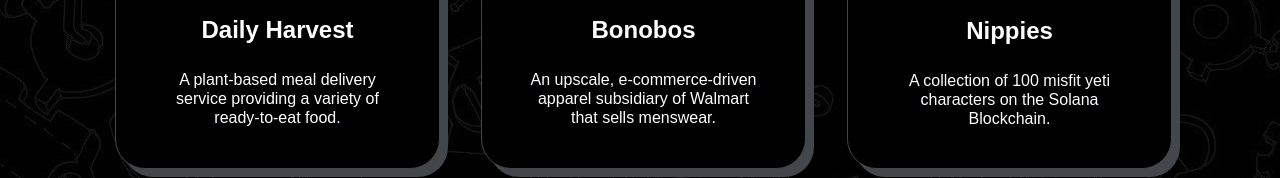
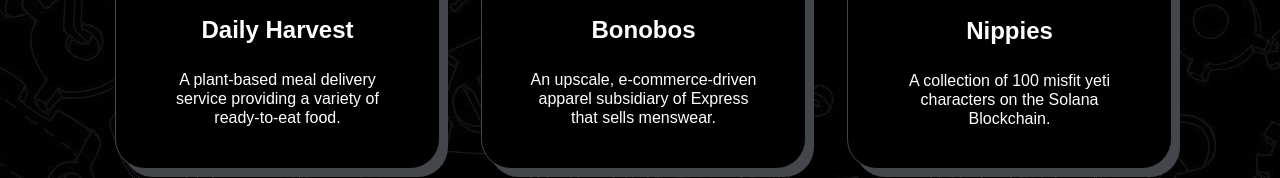
Before and after one commit to benhurley/website-upgrade, a React (Create React App) app: page /portfolio in a window 1280 px wide. Shown: the part 385-563 px from the top of the page. Built offline with nearby package versions, Linux system fonts and the light colour scheme; a web font is replaced by a local one.

Commit message:
update bonobos info

```diff
--- a/src/pages/Portfolio/projectData.ts
+++ b/src/pages/Portfolio/projectData.ts
@@ -17,7 +17,7 @@
         imgUrl: BonobosScreenshot,
         imgAlt: "Bonobos homepage",
         title: "Bonobos",
-        description: "An upscale, e-commerce-driven apparel subsidiary of Walmart that sells menswear.",
+        description: "An upscale, e-commerce-driven apparel subsidiary of Express that sells menswear.",
         url: "https://bonobos.com",
         badges: [{ name: "Dev", color: "#90ee90" },],
     },
```
